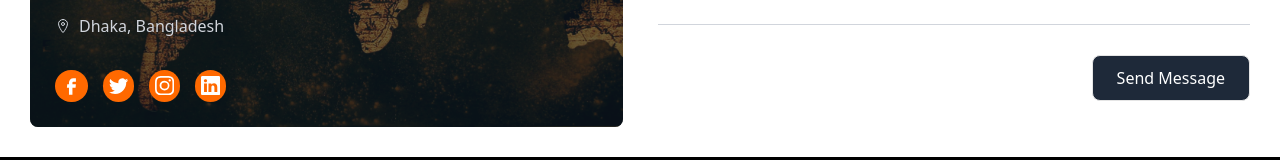
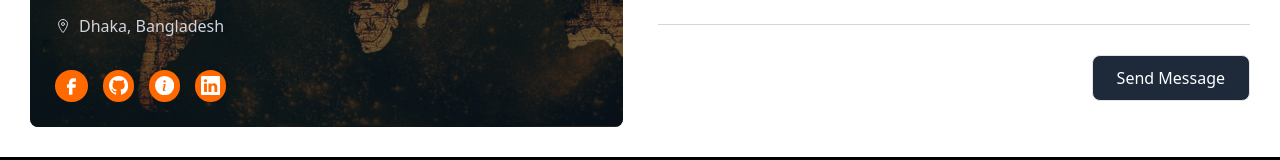
Before and after one commit to Marg0n/next-level-portfolio, a Next.js app: page /contact in a window 1280 px wide. Shown: the part 407-567 px from the top of the page. Built offline with nearby package versions, Linux system fonts and the light colour scheme.

Commit message:
Modify: Modified contact page's icons and links.

```diff
--- a/src/app/(CommonLayout)/contact/page.tsx
+++ b/src/app/(CommonLayout)/contact/page.tsx
@@ -4,7 +4,14 @@ import React from "react";
 import { MdOutlineEmail } from "react-icons/md";
 import { IoLocationOutline } from "react-icons/io5";
 import { CgFacebook } from "react-icons/cg";
-import { BsInstagram, BsLinkedin, BsTwitter, BsWhatsapp } from "react-icons/bs";
+import {
+  BsInstagram,
+  BsLinkedin,
+  BsTwitter,
+  BsFillInfoCircleFill,
+  BsGithub,
+  BsWhatsapp,
+} from "react-icons/bs";
 import mapImage from "@/assets/images/map.jpeg";
 import Image from "next/image";
 
@@ -71,13 +78,25 @@ const ContactForm = () => {
             <a className="text-[1.3rem] p-1.5 cursor-pointer rounded-full bg-orange-500 text-white hover:bg-white hover:text-orange-500 transition-all duration-300  boxShadow">
               <CgFacebook />
             </a>
-            <a className="text-[1.2rem] p-1.5 cursor-pointer rounded-full  bg-orange-500 text-white hover:bg-white hover:text-orange-500 transition-all duration-300 boxShadow">
-              <BsTwitter />
+            <a
+              href="https://github.com/Marg0n"
+              target="_blank"
+              className="text-[1.2rem] p-1.5 cursor-pointer rounded-full  bg-orange-500 text-white hover:bg-white hover:text-orange-500 transition-all duration-300 boxShadow"
+            >
+              <BsGithub />
             </a>
-            <a className="text-[1.2rem] p-1.5 cursor-pointer rounded-full bg-orange-500 text-white hover:bg-white hover:text-orange-500 transition-all duration-300  boxShadow">
-              <BsInstagram />
+            <a
+              href="https://smd-porfolio.netlify.app/"
+              target="_blank"
+              className="text-[1.2rem] p-1.5 cursor-pointer rounded-full bg-orange-500 text-white hover:bg-white hover:text-orange-500 transition-all duration-300  boxShadow"
+            >
+              <BsFillInfoCircleFill />
             </a>
-            <a className="text-[1.2rem] p-1.5 cursor-pointer rounded-full  bg-orange-500 text-white hover:bg-white hover:text-orange-500 transition-all duration-300 boxShadow">
+            <a
+              href="https://linkedin.com/in/sokhorio-margon-d-costa"
+              target="_blank"
+              className="text-[1.2rem] p-1.5 cursor-pointer rounded-full  bg-orange-500 text-white hover:bg-white hover:text-orange-500 transition-all duration-300 boxShadow"
+            >
               <BsLinkedin />
             </a>
           </div>
```
